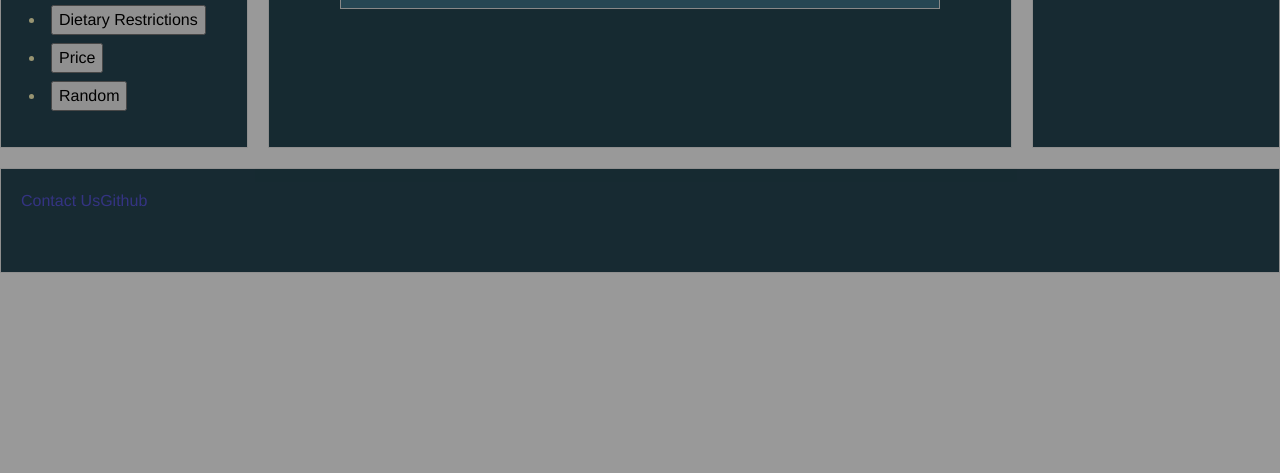
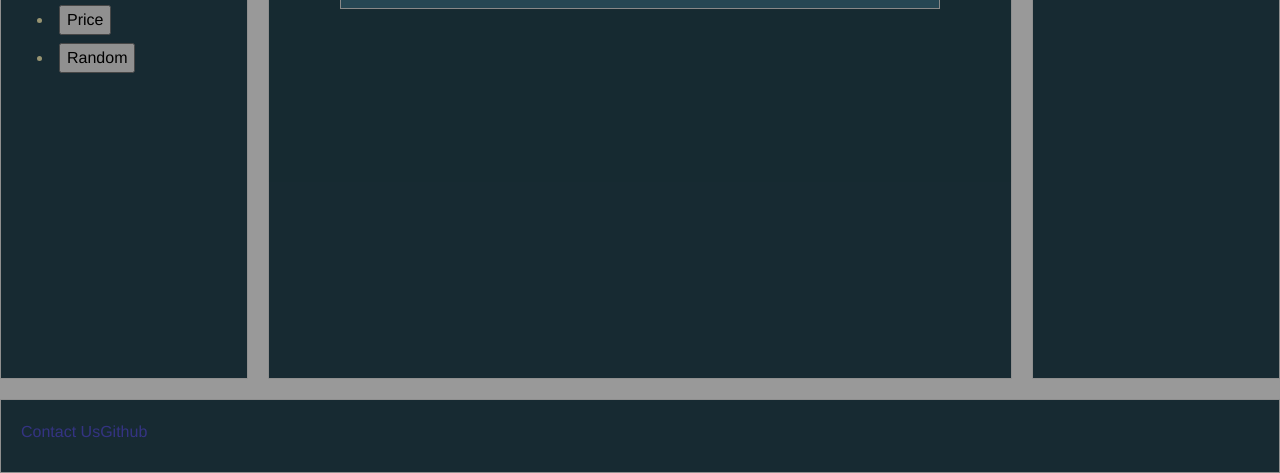
Before and after one commit to RossFahan/flavorByte, a plain HTML site: page index.html in a window 1280 px wide. Shown: the part 327-800 px from the top of the page. Drawn offline with nearby package versions, Linux system fonts and the light colour scheme; no server answers.

Commit message:
removed div in sidebar which was breaking functions

```diff
--- a/assets/css/style.css
+++ b/assets/css/style.css
@@ -49,9 +49,9 @@
 .site-container {
   display: grid;
   grid-template-columns: 1fr 3fr 1fr;
-  grid-template-rows: 1fr 3fr 1fr;
+  grid-template-rows: 1fr 8fr 1fr;
   grid-gap: 20px;
-  height: 75vh;
+  height: 100vh;
 }
 
 header {
@@ -67,9 +67,9 @@ header {
 }
 
 .header,
-.sidebar-container,
-.content-container,
-.shopping-list-container,
+.sidebar,
+.content,
+.shopping-list,
 .footer {
   padding: 1rem;
   border: 1px solid #ededed;
@@ -91,7 +91,7 @@ header {
 
 }
 
-.sidebar-container {
+.sidebar {
   display: inline-block;
   align-items: baseline;
 }
--- a/index.html
+++ b/index.html
@@ -29,9 +29,8 @@
             <div id="food-trivia"></div>
         </div>
 
-        <div class="sidebar-container">
+        <div class="sidebar">
             <h3>Sidebar</h3>
-            <div class ="columns">
             <ul>
                 <!-- Sidebar buttons  -->
                 <li><button id="recipeSearchBtn">Recipe Search</button></li>
@@ -41,10 +40,9 @@
                 <li><button id="priceBtn">Price</button></li>
                 <li><button id="randomBtn">Random</button></li>
             </ul>
-            </div>
         </div>
 
-        <div class="content-container">
+        <div class="content">
             <h3>Content</h3>
             <!-- Search form for recipe search -->
             <div id="recipeSearchForm" style="display: none;">
@@ -54,7 +52,7 @@
             <!-- Search results using accordions -->
         </div>
 
-        <div class="shopping-list-container">
+        <div class="shopping-list">
             <h3>Shopping List</h3>
             <ul>
                 <li><a href="#">Link Placeholder</a></li>
```
